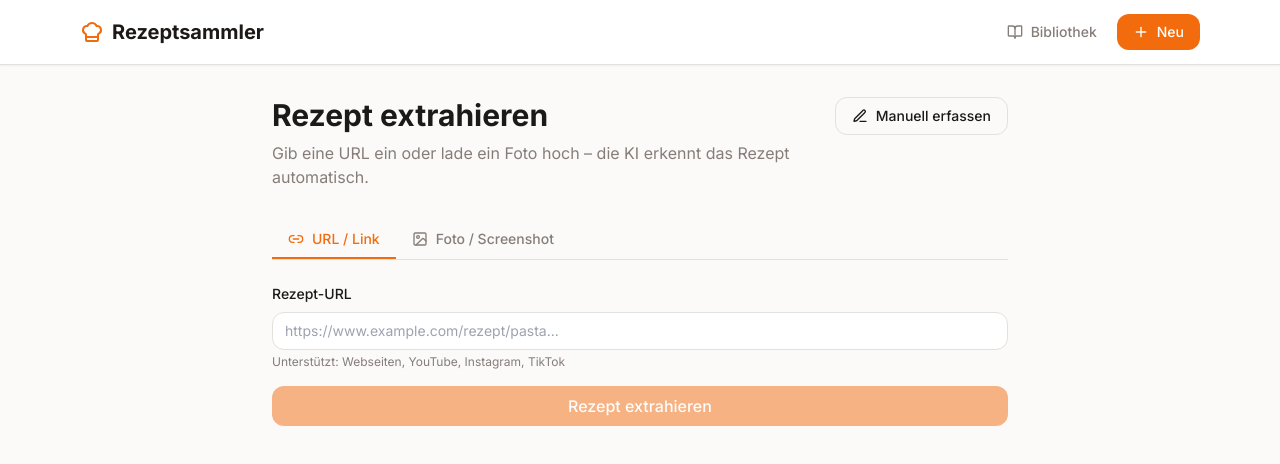
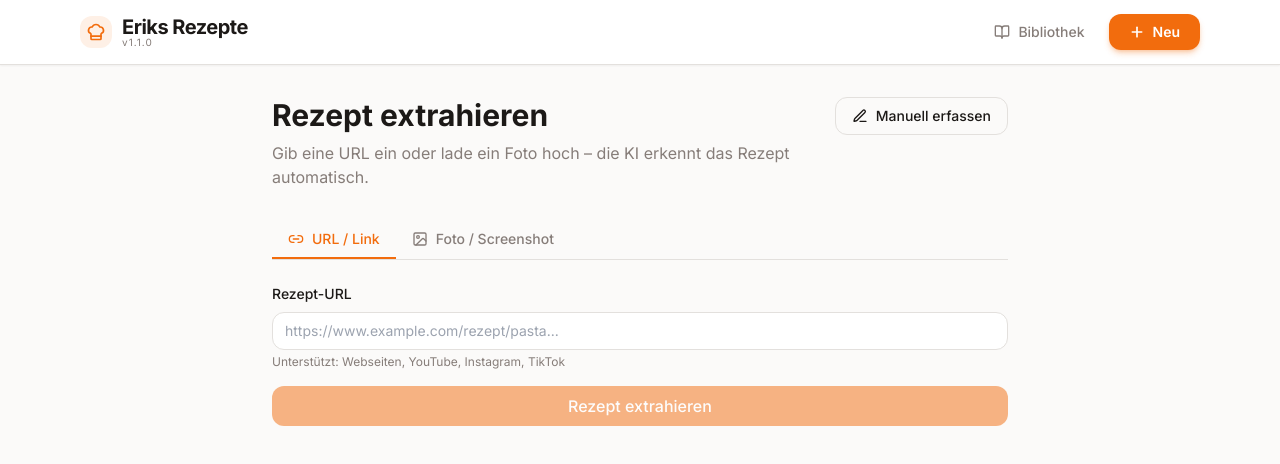
Before and after one commit to Erikboeker/Rezeptsammler, a Next.js app: page /extrahieren in a window 1280 px wide. Shown: the top 464 px of the page. Built offline with nearby package versions, Linux system fonts and the light colour scheme.

Commit message:
feat: App in Eriks Rezepte umbenannt, Version 1.1.0 sichtbar, Neu-Button prominent

```diff
--- a/package.json
+++ b/package.json
@@ -1,6 +1,6 @@
 {
-  "name": "rezeptsammler",
-  "version": "0.1.0",
+  "name": "eriks-rezepte",
+  "version": "1.1.0",
   "private": true,
   "scripts": {
     "dev": "next dev",
--- a/src/app/layout.tsx
+++ b/src/app/layout.tsx
@@ -7,8 +7,8 @@ import { Toaster } from "sonner";
 const inter = Inter({ subsets: ["latin"] });
 
 export const metadata: Metadata = {
-  title: "Rezeptsammler",
-  description: "Dein digitales Kochbuch – Rezepte automatisch aus dem Web extrahieren",
+  title: "Eriks Rezepte",
+  description: "Eriks digitales Kochbuch – Rezepte automatisch aus dem Web extrahieren",
 };
 
 export default function RootLayout({
--- a/src/components/layout/Navbar.tsx
+++ b/src/components/layout/Navbar.tsx
@@ -1,9 +1,17 @@
 "use client";
+
+// ====================================================
+// Navbar – Hauptnavigation von "Eriks Rezepte"
+// Zeigt App-Name, Version und prominenter Neu-Button
+// ====================================================
 
 import Link from "next/link";
 import { usePathname } from "next/navigation";
 import { BookOpen, Plus, ChefHat } from "lucide-react";
 import { cn } from "@/lib/utils";
+
+// Versionsnummer aus package.json – wird zur Build-Zeit eingelesen
+const APP_VERSION = "1.1.0";
 
 export function Navbar() {
   const pathname = usePathname();
@@ -11,37 +19,50 @@ export function Navbar() {
   return (
     <nav className="border-b bg-white sticky top-0 z-50 shadow-sm">
       <div className="container mx-auto px-4 h-16 flex items-center justify-between max-w-6xl">
+
+        {/* App-Logo + Name + Version */}
         <Link
           href="/bibliothek"
-          className="flex items-center gap-2 font-bold text-xl"
+          className="flex items-center gap-2.5 font-bold text-xl group"
         >
-          <ChefHat className="h-6 w-6 text-primary" />
-          <span>Rezeptsammler</span>
+          <div className="p-1.5 rounded-xl bg-primary/10 group-hover:bg-primary/20 transition-colors">
+            <ChefHat className="h-5 w-5 text-primary" />
+          </div>
+          <div className="flex flex-col leading-none">
+            <span className="text-foreground font-bold tracking-tight">Eriks Rezepte</span>
+            <span className="text-[10px] font-normal text-muted-foreground tracking-widest">
+              v{APP_VERSION}
+            </span>
+          </div>
         </Link>
 
-        <div className="flex items-center gap-1">
+        {/* Navigation */}
+        <div className="flex items-center gap-2">
+          {/* Bibliothek-Link */}
           <Link
             href="/bibliothek"
             className={cn(
               "flex items-center gap-2 px-4 py-2 rounded-lg text-sm font-medium transition-colors",
               pathname === "/bibliothek" || pathname.startsWith("/rezept")
-                ? "bg-primary text-primary-foreground"
+                ? "bg-primary/10 text-primary"
                 : "hover:bg-muted text-muted-foreground hover:text-foreground"
             )}
           >
             <BookOpen className="h-4 w-4" />
             Bibliothek
           </Link>
+
+          {/* Prominenter Neu-Button */}
           <Link
             href="/extrahieren"
             className={cn(
-              "flex items-center gap-2 px-4 py-2 rounded-lg text-sm font-medium transition-colors",
+              "flex items-center gap-2 px-5 py-2 rounded-xl text-sm font-semibold transition-all shadow-sm",
               pathname === "/extrahieren"
-                ? "bg-primary text-primary-foreground"
-                : "hover:bg-muted text-muted-foreground hover:text-foreground"
+                ? "bg-primary text-primary-foreground shadow-md shadow-primary/30"
+                : "bg-primary text-primary-foreground hover:bg-primary/90 hover:shadow-md hover:shadow-primary/30 active:scale-95"
             )}
           >
-            <Plus className="h-4 w-4" />
+            <Plus className="h-4 w-4" strokeWidth={2.5} />
             Neu
           </Link>
         </div>
```
